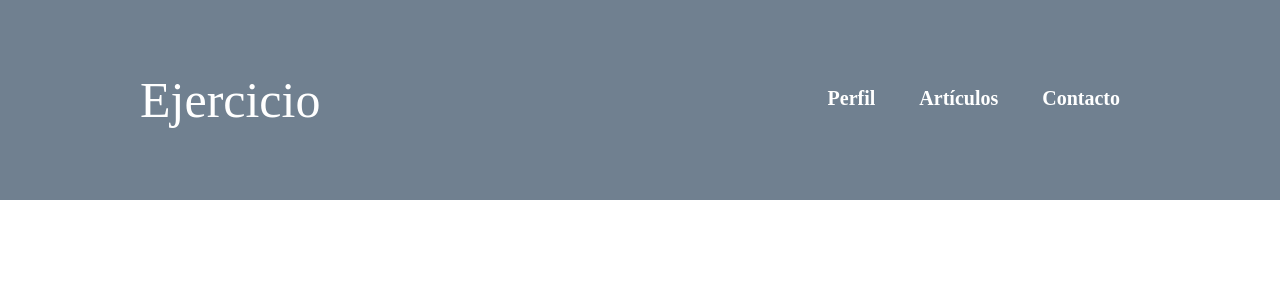
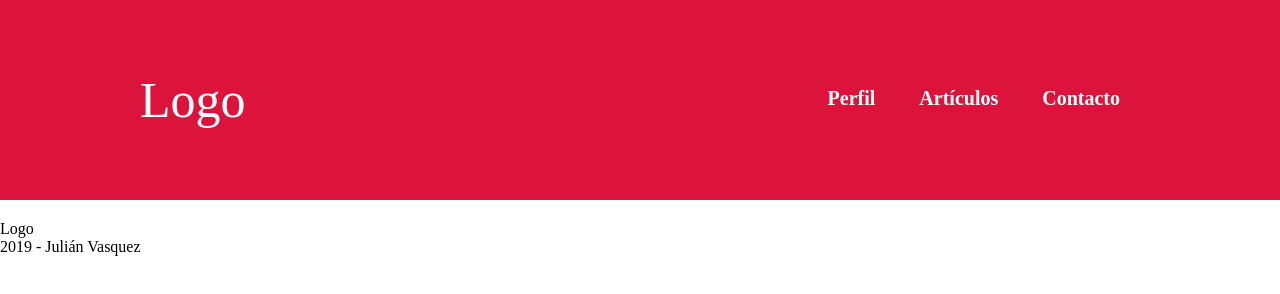
Before and after one commit to ItsSt0rm/ejercicio1, a plain HTML site: page index.html in a window 1280 px wide. Drawn offline with Linux system fonts and the light colour scheme.

Commit message:
Inicio footer

```diff
--- a/css/estilos.css
+++ b/css/estilos.css
@@ -1,7 +1,7 @@
 *{margin:0; padding:0;}
 header{
     width:100%;
-    background:slategray;
+    background: crimson;
     margin-bottom:20px;
 }
 
@@ -38,6 +38,6 @@ header nav a{
 }
 
 header nav a:hover{
-    background:#f56f3a;
+    background: black;
     border-radius:50px;
 }
--- a/index.html
+++ b/index.html
@@ -12,7 +12,7 @@
 <body>
     <header>
         <div class="wrapper">
-            <div class="logo">Ejercicio</div>
+            <div class="logo">Logo</div>
             <nav>
                 <a href="#">Perfil</a>
                 <a href="#">Artículos</a>
@@ -20,6 +20,10 @@
             </nav>
         </div>
     </header>
+    <footer>
+        <div class="logo">Logo</div>
+        <p>2019 - Julián Vasquez</p>
+    </footer>
 </body>
 
 </html>
```
